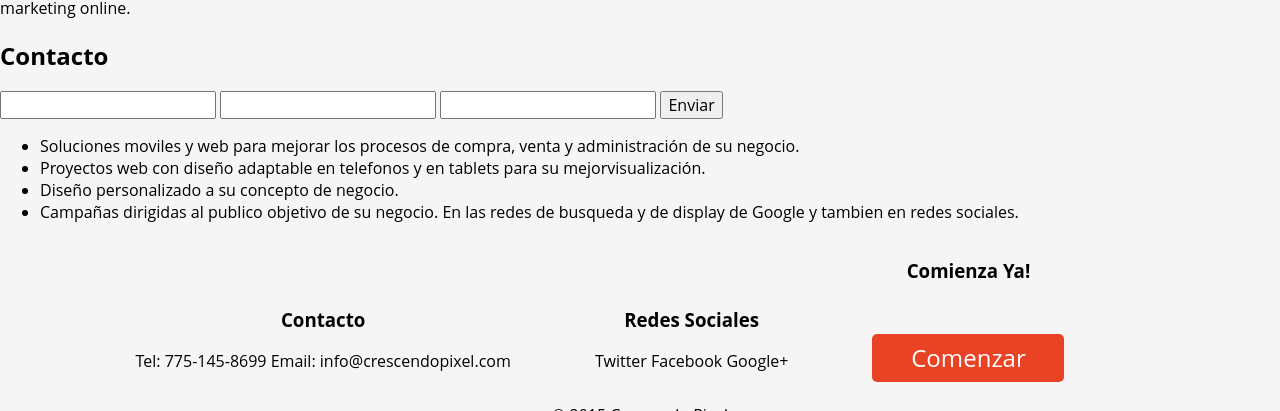
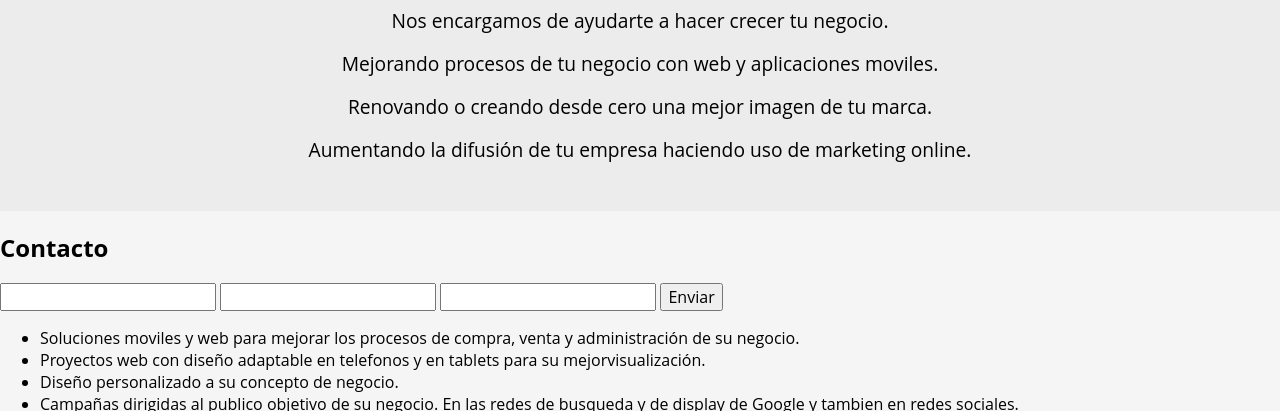
Before and after one commit to Sharmaz/CrescendoPixel, a plain HTML site: page templates/home.html in a window 1280 px wide. Shown: the part 703-1114 px from the top of the page. Drawn offline with nearby package versions, Linux system fonts and the light colour scheme.

Commit message:
Agregada sección About, adaptada para moviles

```diff
--- a/static/css/style.css
+++ b/static/css/style.css
@@ -281,7 +281,30 @@ html{
 
 		}
 }
+.About {
+	padding: 2rem 0;
+	background: #edecec;
 
+}
+	.About-title{
+		text-align: center;
+
+	}
+	.About-description {
+	margin: 0 2rem;
+	}
+	.About-description span{
+		display: block;
+		margin-bottom: 1rem;
+	}
+@media screen and (min-width: 768px){
+	.About{
+		text-align: center;
+	}
+	.About-description {
+		font-size: 1.2rem;
+	}
+}
 .Footer{
 	text-align: center;
 }
--- a/templates/home.html
+++ b/templates/home.html
@@ -54,7 +54,10 @@
 	</section>
 	<section class="About">
 		<h1 class="About-title">Crescendo Pixel</h1>
-		<p class="About-descripcion">Nos encargamos de ayudarte a hacer crecer tu negocio, haciendo mejoras en procesos con web y aplicaciones moviles, en imagen con diseño de marca y difusión con marketing online.</p>
+		<p class="About-description"><span>Nos encargamos de ayudarte a hacer crecer tu negocio.</span>
+		<span>Mejorando procesos de tu negocio con web y aplicaciones moviles.</span>
+		<span>Renovando o creando desde cero una mejor imagen de tu marca.</span>
+		<span>Aumentando la difusión de tu empresa haciendo uso de marketing online.</span></p>
 	</section>
 	<section class="Contacto">
 		<h2 class="Contacto-title">Contacto</h2>
```
